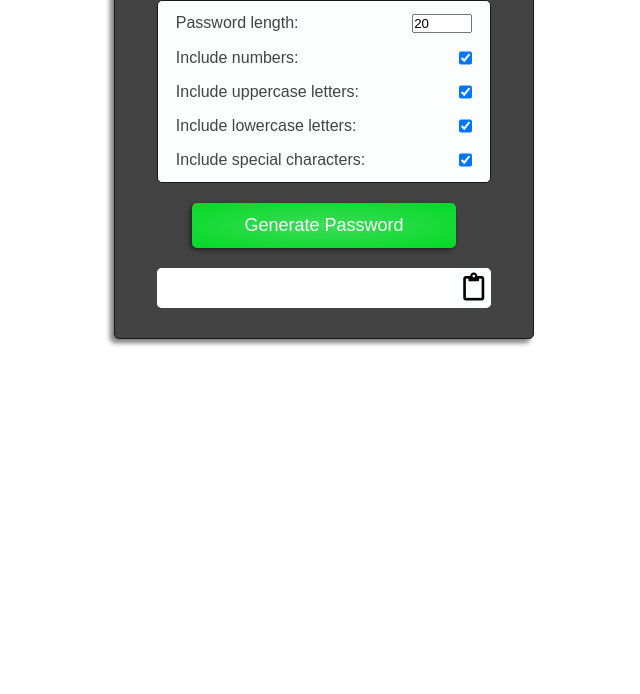
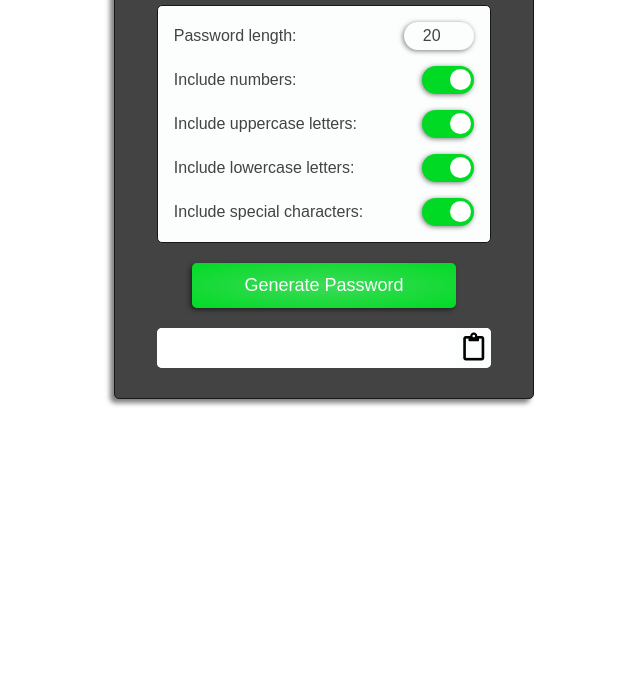
Before and after one commit to austenpturner/password-generator, a plain HTML site: page index.html in a window 1280 px wide. Shown: the part 106-800 px from the top of the page, without its empty margins (316-956 px from the left). Drawn offline with Linux system fonts and the light colour scheme.

Commit message:
add option toggle switches

```diff
--- a/index.html
+++ b/index.html
@@ -19,20 +19,32 @@
                 <input type="number" id="length" min="8" max="128" value="20"/>
             </div>
             <div class="option">
-                <label for="numbers">Include numbers:</label>
-                <input type="checkbox" id="numbers" checked/>
+                <span>Include numbers:</span>
+                <label class="switch">
+                    <input type="checkbox" id="numbers" checked/>
+                    <span class="slider"></span>
+                </label>
             </div>
             <div class="option">
-                <label for="uppercase">Include uppercase letters:</label>
-                <input type="checkbox" id="uppercase" checked/>
+                <span>Include uppercase letters:</span>
+                <label class="switch">
+                    <input type="checkbox" id="uppercase" checked/>
+                    <span class="slider"></span>
+                </label>
             </div>
             <div class="option">
-                <label for="lowercase">Include lowercase letters:</label>
-                <input type="checkbox" id="lowercase" checked/>
+                <span>Include lowercase letters:</span>
+                <label class="switch">
+                    <input type="checkbox" id="lowercase" checked/>
+                    <span class="slider"></span>
+                </label>
             </div>
             <div class="option">
-                <label for="characters">Include special characters:</label>
-                <input type="checkbox" id="characters" checked/>
+                <span>Include special characters:</span>
+                <label class="switch">
+                    <input type="checkbox" id="characters" checked/>
+                    <span class="slider"></span>
+                </label>
             </div>
         </div>
         <div class="button-container">
--- a/password-styles.css
+++ b/password-styles.css
@@ -7,7 +7,6 @@
 /* --- Generator container styles --- */
 
 .container {
-    text-align: center;
     background: rgb(67, 67, 68);
     border: 0.8px solid rgb(24, 24, 24);
     border-radius: 5px;
@@ -16,12 +15,13 @@
     font-family: Arial, Helvetica, sans-serif;
     margin: 20px auto;
     padding: 10px 0;
+    text-align: center;
     width: 420px;
 }
 h1 {
     font-size: 35px;
     font-weight: lighter;
-    margin: 15px;
+    margin: 20px;
 }
 
 /* --- Option styles --- */
@@ -32,7 +32,7 @@ h1 {
     border-radius: 5px;
     color: rgb(67, 67, 68);
     margin: 20px auto;
-    padding: 5px 10px;
+    padding: 8px;
     width: 80%;
 }
 .option {
@@ -40,6 +40,87 @@ h1 {
     justify-content: space-between;
     padding: 8px;
 }
+.option span {
+    padding-top: 5px;
+}
+/* --- Length option styles --- */
+
+label:first-child {
+    padding-top: 5px;
+}
+#length {
+    background-color: rgb(252,253,253);
+    border: none;
+    border-radius: 34px;
+    box-shadow: -1px 1px 5px rgba(0, 0, 0, 0.5);
+    color: rgb(67, 67, 68);
+    font-size: 16px;
+    height: 28px;
+    padding: 2px;
+    text-align: center;
+    width: 70px;
+}
+
+/* --- Option toggle switch styles --- */
+
+.switch {
+    position: relative;
+    display: inline-block;
+    padding: 10px;
+    width: 52px;
+    height: 28px;
+}
+
+/* Hide input checkbox but keep click/tab behavior */
+.switch input {
+    opacity: 0;
+    width: 0;
+    height: 0;
+}
+
+.slider {
+    position: absolute;
+    box-shadow: -1px 1px 5px rgba(0, 0, 0, 0.5);
+    cursor: pointer;
+    top: 0;
+    left: 0;
+    right: 0;
+    bottom: 0;
+    background-color: rgb(204, 204, 204);
+    border-radius: 34px;
+    transition: 300ms;
+    transition: 300ms;
+}
+
+/* Slider toggle */
+.slider:before {
+    position: absolute;
+    content: "";
+    height: 21px;
+    width: 21px;
+    left: 4px;
+    bottom: 4px;
+    background-color: rgb(255, 255, 255);
+    border-radius: 50%;
+    transition: 300ms;
+    transition: 300ms;
+}
+
+/* When input is checked change slider background color to green */
+input:checked + .slider {
+    background-color: rgb(1, 218, 37);
+}
+
+/* When input is selected with tab then give slider a box-shadow */
+input:focus + .slider {
+    box-shadow: -1.5px 1.5px 5px rgba(0, 0, 0, 0.9);
+}
+
+/*  When input is checked translate slider toggle to the right */
+input:checked + .slider:before {
+    transform: translateX(24px);
+}
+
 
 /* --- Button styles --- */
 
@@ -82,6 +163,9 @@ h1 {
     text-align: center;
     width: 90%;
 }
+
+/* --- Copy button styles --- */
+
 #copyBtn {
     background-color: rgb(252,253,253);
     border: none;
```
